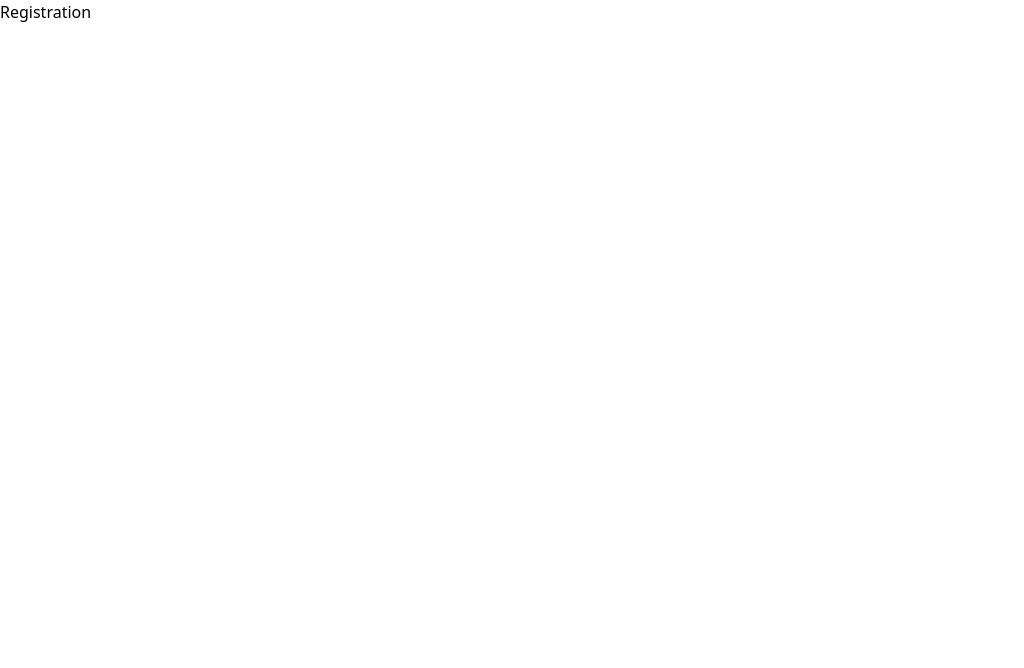
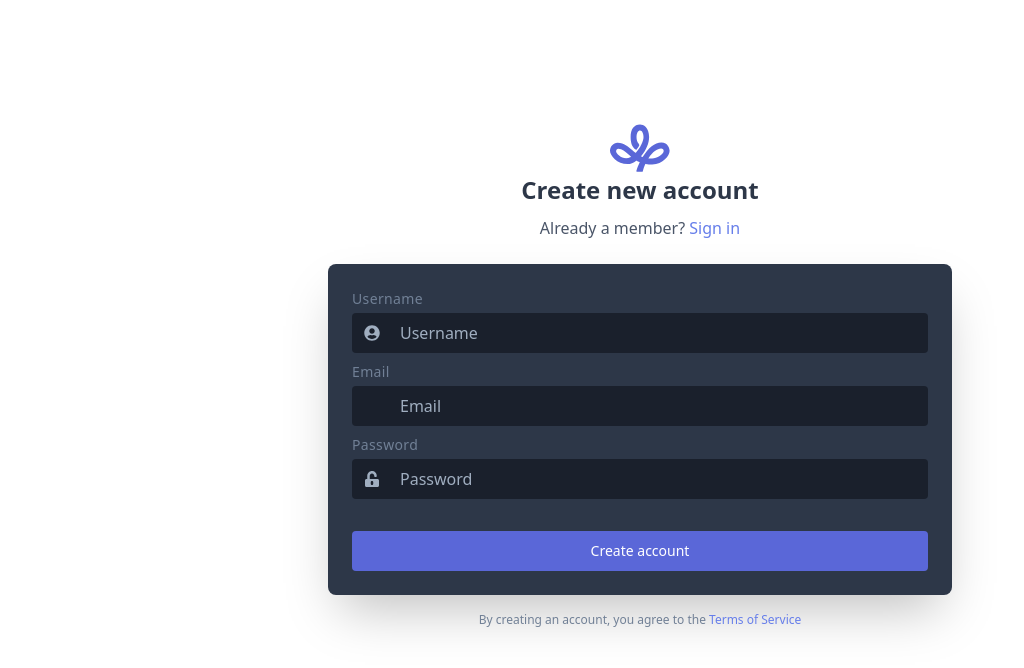
Before and after one commit to doomkit/bon-voyage, a Vue app: page /registration in a window 1280 px wide. Shown: the top 668 px of the page, without its empty margins (0-1024 px from the left). Built offline with nearby package versions, Linux system fonts and the light colour scheme.

Commit message:
add: registration form

```diff
--- a/src/pages/registration.vue
+++ b/src/pages/registration.vue
@@ -1,9 +1,87 @@
 <template>
-	<h1>Registration</h1>
+	<div
+		class="container mx-auto min-h-screen flex flex-col justify-center items-center py-4 px-2 sm:px-4 pb-16"
+	>
+		<img class="mx-auto h-12 w-auto" src="@/assets/logo.svg" />
+		<h1 class="text-gray-800 text-2xl text-center font-bold mb-2">
+			Create new account
+		</h1>
+		<p class="text-gray-700 mb-6">
+			Already a member?
+			<router-link to="/login" v-slot="{ href, navigate }">
+				<a
+					:href="href"
+					@click="navigate"
+					class="text-indigo-500 hover:text-indigo-700 focus:text-indigo-800"
+				>
+					Sign in
+				</a>
+			</router-link>
+		</p>
+		<div
+			class="w-full md:w-3/4 lg:w-1/2 bg-gray-800 rounded-lg py-6 px-4 sm:px-6 shadow-2xl"
+		>
+			<form action="" class="space-y-2">
+				<the-input
+					label="Username"
+					placeholder="Username"
+					iconClass="user-circle"
+					name="username"
+					type="text"
+					autocomplete="off"
+				></the-input>
+				<the-input
+					label="Email"
+					placeholder="Email"
+					iconClass="envelope"
+					name="email"
+					type="email"
+					autocomplete="off"
+				></the-input>
+				<the-input
+					label="Password"
+					placeholder="Password"
+					iconClass="unlock-alt"
+					name="password"
+					type="password"
+					autocomplete="new-password"
+				></the-input>
+
+				<div class="pt-6">
+					<the-button
+						text="Create account"
+						type="submit"
+						iconClass="sign-in-alt"
+					></the-button>
+				</div>
+			</form>
+		</div>
+		<p class="text-xs text-gray-600 px-2 mt-4">
+			By creating an account, you agree to the
+			<span
+				class="text-indigo-500 hover:text-indigo-700 focus:text-indigo-800 cursor-pointer"
+			>
+				Terms of Service
+			</span>
+		</p>
+	</div>
 </template>
 
 <script>
-	export default {};
+	import TheInput from './../components/forms/input';
+	import TheButton from './../components/ui/button';
+
+	export default {
+		components: { TheInput, TheButton },
+		setup() {
+			function onSubmit(e) {
+				// event.preventDefault();
+				console.log('submitted', e);
+			}
+
+			return {
+				onSubmit,
+			};
+		},
+	};
 </script>
-
-<style></style>
```
